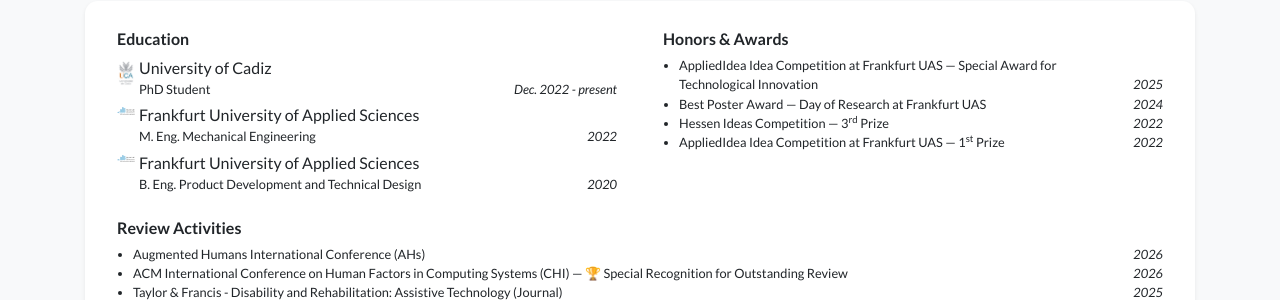
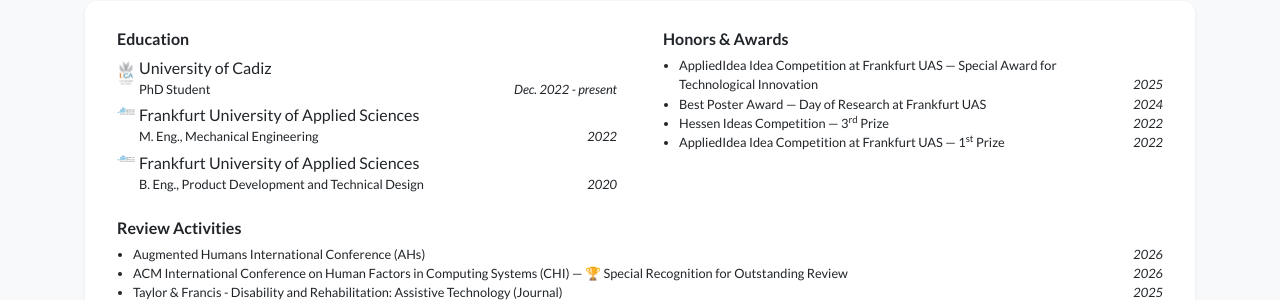
Before and after one commit to Stefan-Resch/stefan-resch.github.io, a Jekyll site: the page built from index_layout2.html, in a window 1280 px wide and 1067 px high. Shown: the part 544-844 px from the top of the window. Built offline with Jekyll 4.4.1, drawn with Linux system fonts in a browser that asks for light colours; nearby versions of some CDN libraries; a style sheet for code colours, icons or effects is not loaded.

```diff
--- a/_data/profile.yml
+++ b/_data/profile.yml
@@ -40,11 +40,11 @@ education:
   date: Dec. 2022 - present
 - name: Frankfurt University of Applied Sciences
   logo: /assets/images/badges/FRA-UAS.png
-  position: M. Eng. Mechanical Engineering
+  position: M. Eng., Mechanical Engineering
   date: 2022
 - name: Frankfurt University of Applied Sciences
   logo: /assets/images/badges/FRA-UAS.png
-  position: B. Eng. Product Development and Technical Design
+  position: B. Eng., Product Development and Technical Design
   date: 2020
 
 awards:
```
